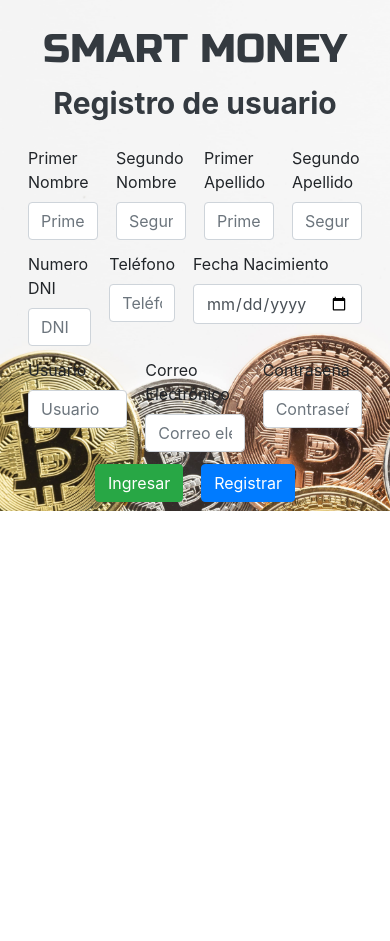
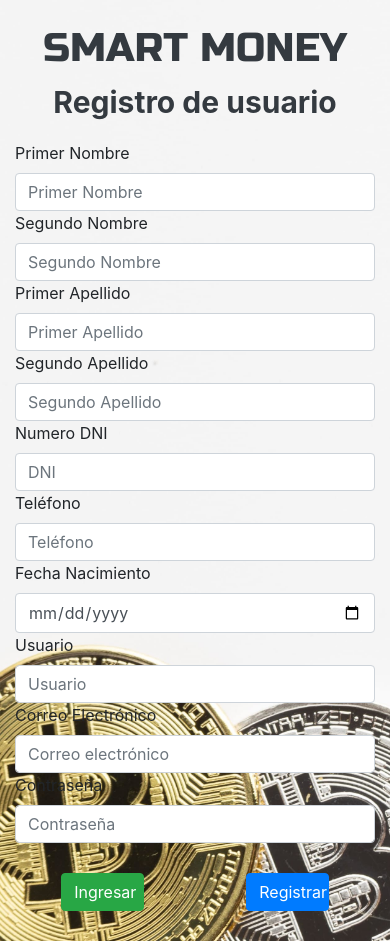
Before and after one commit to work-teams/ingenieria-requisitos, a PHP site: page /registro.php in a window 390 px wide. Before the commit the page ends 511 px from the top, so only its background shows below. Run offline with PHP 8.4, Linux system fonts and the light colour scheme.

Commit message:
Responsive el index y registro

```diff
--- a/registro.php
+++ b/registro.php
@@ -19,82 +19,76 @@
 	.titulot{
 		font-family: 'Russo One', sans-serif;
 	}
+
+	.botones{
+		margin-top: 30px;
+		margin-bottom: 30px;
+	}
 </style>
 </head>
 <body class="fondoRegistro">
 	<div class="container-fluid">
 		<div class="row">
-			<div class="col-lg-1 col-md-1"></div>
-			<div class="col-sm-12 col-md-10 col-12 col-lg-10">
+			<div class="col-12">
 				<div class="panel panel-danger mt-4">
-					<div class="col-12">
 					<h1 class="text-dark text-center titulot">SMART MONEY</h1>
 					<p class="text-dark encabezado text-center">Registro de usuario</p>
 				</div>
+			</div>
+		</div>
 		<div class="panel panel-body">
 			<form id="frmRegistro">
-							<div class="form-row m-1">
-    							<div class="col m-1">
+				<div class="form-row justify-content-between ">
+					<div class="col-12 col-sm-12 col-md-12 col-lg-6 col-xl-3">
 						<label for="">Primer Nombre</label>
 						<input type="text" id="primerNombre" class="form-control" placeholder="Primer Nombre">
 					</div>
-    							<div class="col m-1">
+					<div class="col-12 col-sm-12 col-md-12 col-lg-6 col-xl-3">
 						<label for="">Segundo Nombre</label>
 							<input type="text" id="segundoNombre" class="form-control" placeholder="Segundo Nombre">
 					</div>
-								<div class="col m-1">
+					<div class="col-12 col-sm-12 col-md-12 col-lg-6 col-xl-3">
 						<label for="">Primer Apellido</label>
 						<input type="text" id="primerApellido" class="form-control" placeholder="Primer Apellido">
 					</div>
-								<div class="col m-1">
+					<div class="col-12 col-sm-12 col-md-12 col-lg-6 col-xl-3">
 						<label for="">Segundo Apellido</label>
 							<input type="text" id="segundoApellido" class="form-control" placeholder="Segundo Apellido">
 					</div>
-							</div>
-							<div class="form-row m-1">
-    							<div class="col m-1">
+					<div class="col-12 col-sm-12 col-md-12 col-lg-6 col-xl-4">
 						<label for="">Numero DNI</label>
 						<input type="text" id="dni" class="form-control" placeholder="DNI">
 					</div>
-    							<div class="col m-1">
+					<div class="col-12 col-sm-12 col-md-12 col-lg-6 col-xl-4">
 						<label for="">Teléfono</label>
 						<input type="text" id="telefono" class="form-control" placeholder="Teléfono">
 					</div>
-								<div class="col m-1">
+					<div class="col-12 col-sm-12 col-md-12 col-lg-6 col-xl-4">
 						<label for="">Fecha Nacimiento</label>
 						<input class="form-control" id="fechaNac" type="date" value="" id="example-date-input">
 					</div>
-							</div>
-							<div class="form-row m-1">
-    							<div class="col m-1">
+					<div class="col-12 col-sm-12 col-md-12 col-lg-6 col-xl-4">
 						<label for="">Usuario</label>
 						<input type="text" id="usuario" class="form-control" placeholder="Usuario">
 					</div>
-								<div class="col m-1">
+					<div class="col-12 col-sm-12 col-md-12 col-lg-6 col-xl-4">
 						<label for="">Correo Electrónico</label>
 						<input type="text" id="correo" class="form-control" placeholder="Correo electrónico">
 					</div>
-    							<div class="col m-1">
+					<div class="col-12 col-sm-12 col-md-12 col-lg-6 col-xl-4">
 						<label for="">Contraseña</label>
 						<input type="password" id="password" class="form-control" placeholder="Contraseña">
 					</div>
 				</div>
-							<div class="form-row m-1">
-								<div class="col"></div>
-								<div class="col m-1">
-									<a href="index.php" class="btn btn-success d-block">Ingresar</a>
+				<div class="form-row justify-content-around botones">
+					<div class="col-3 col-sm-2 col-md-2 col-lg-1 col-xl-1">
+						<a href="index.php" class="btn btn-success d-block ">Ingresar</a>
 					</div>
-								<div class="col m-1">
+					<div class="col-3 col-sm-2 col-md-2 col-lg-1 col-xl-1">
 						<span class="btn btn-primary d-block" id="registrarNuevo">Registrar</span>
 					</div>
-								<div class="col"></div>
 				</div>
-
 			</form>
-					</div>
-				</div>
-			</div>
-			<div class="col-lg-1 col-md-1"></div>
 		</div>
 	</div>
 
```
Also changed, not shown: index.php (+41 -13 lines). Lines whose indentation alone changed are shown as unchanged.
